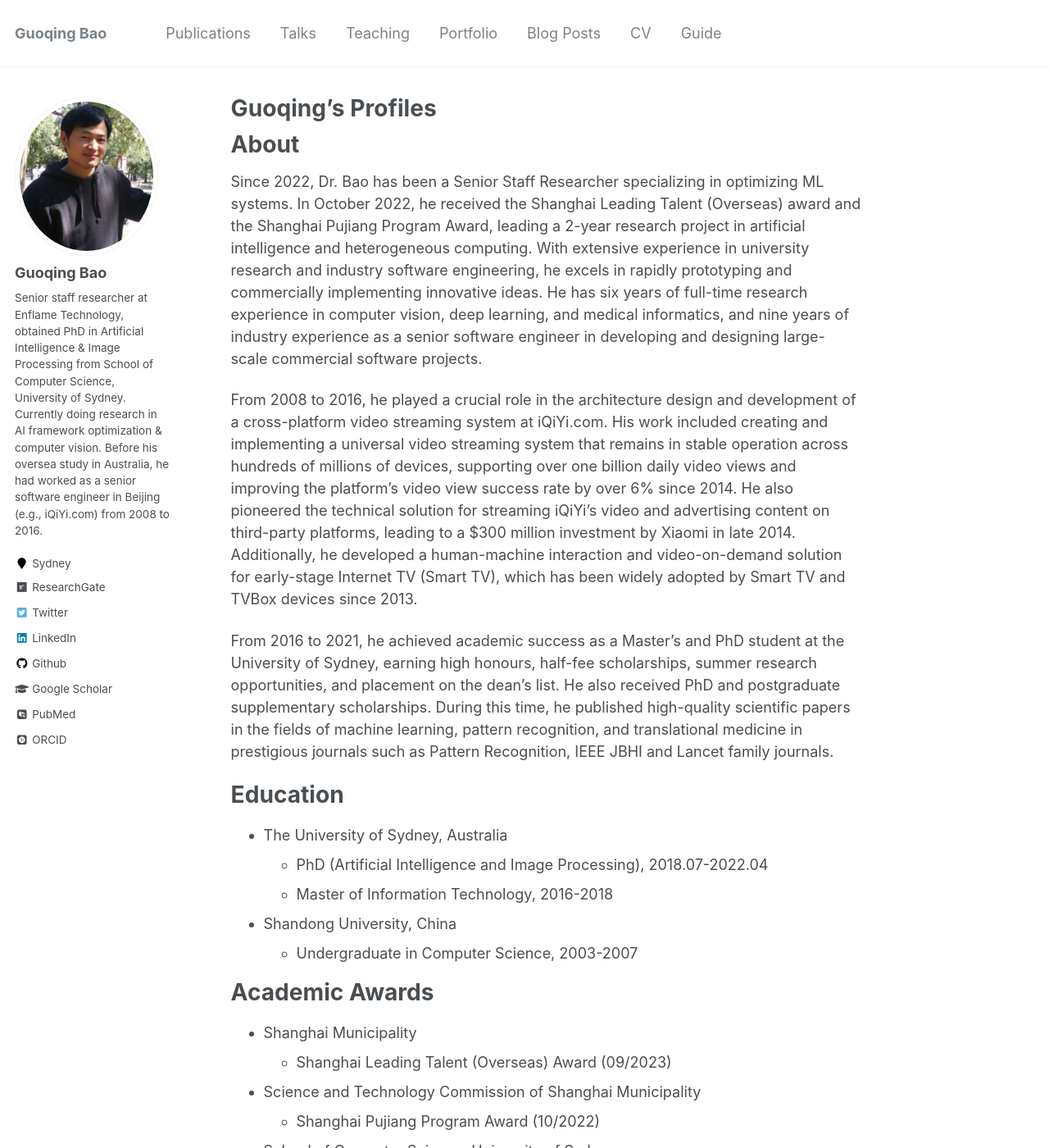
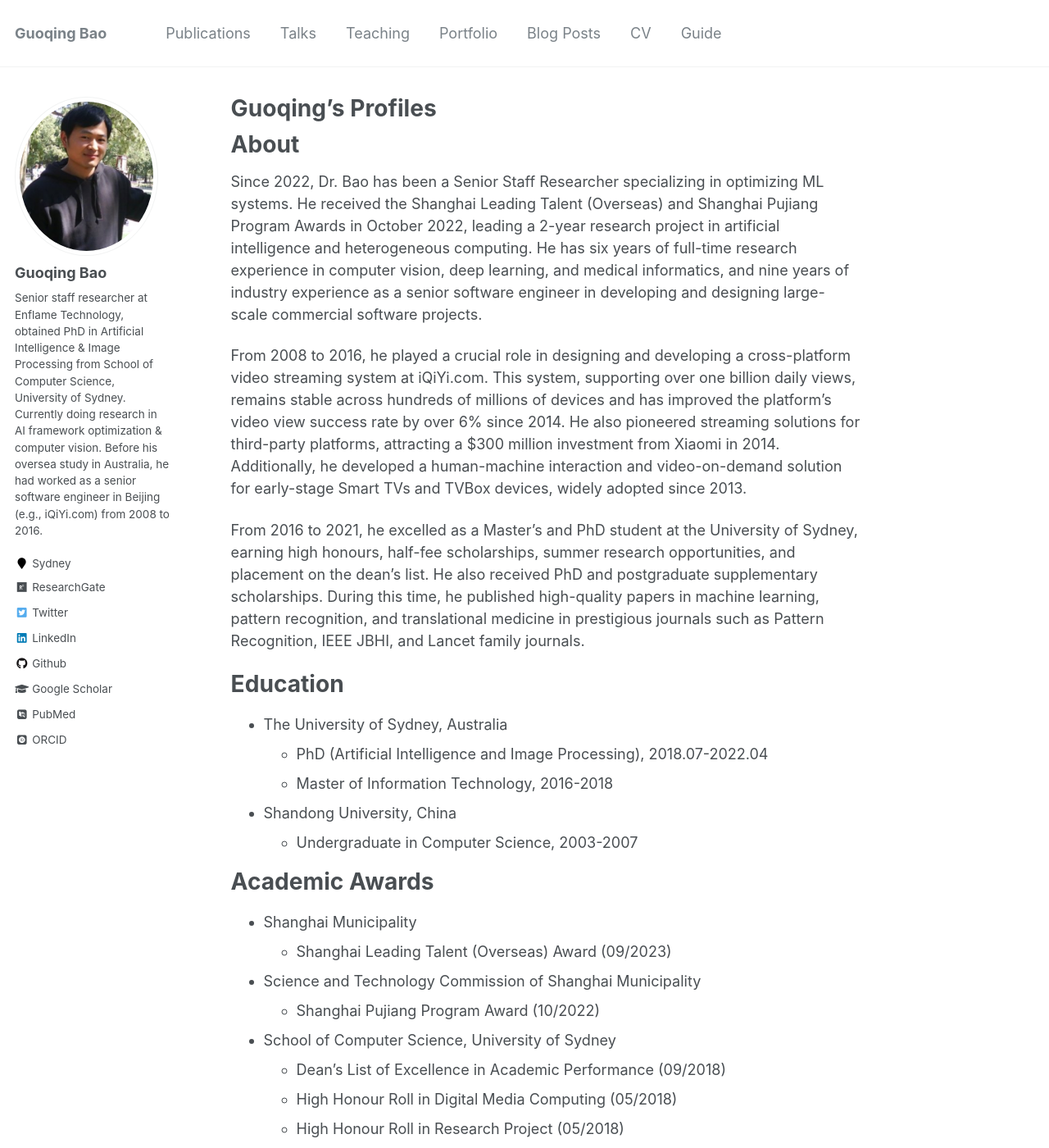
Before and after one commit to guoqingbao/guoqingbao.github.io, a Jekyll site: the page built from _pages/about.md, in a window 1280 px wide and 1400 px high. Shown: the whole window at 82% size. Built offline with Jekyll 4.4.1, drawn with Linux system fonts in a browser that asks for light colours; some web fonts are replaced; some of the changed text lies outside the part shown.

Commit message:
Update about.md

```diff
--- a/_pages/about.md
+++ b/_pages/about.md
@@ -12,11 +12,11 @@ redirect_from:
 
 About
 ======
-Since 2022, Dr. Bao has been a Senior Staff Researcher specializing in optimizing ML systems. In October 2022, he received the Shanghai Leading Talent (Overseas) award and the Shanghai Pujiang Program Award, leading a 2-year research project in artificial intelligence and heterogeneous computing. With extensive experience in university research and industry software engineering, he excels in rapidly prototyping and commercially implementing innovative ideas. He has six years of full-time research experience in computer vision, deep learning, and medical informatics, and nine years of industry experience as a senior software engineer in developing and designing large-scale commercial software projects.
+Since 2022, Dr. Bao has been a Senior Staff Researcher specializing in optimizing ML systems. He received the Shanghai Leading Talent (Overseas) and Shanghai Pujiang Program Awards in October 2022, leading a 2-year research project in artificial intelligence and heterogeneous computing. He has six years of full-time research experience in computer vision, deep learning, and medical informatics, and nine years of industry experience as a senior software engineer in developing and designing large-scale commercial software projects.
 
-From 2008 to 2016, he played a crucial role in the architecture design and development of a cross-platform video streaming system at iQiYi.com. His work included creating and implementing a universal video streaming system that remains in stable operation across hundreds of millions of devices, supporting over one billion daily video views and improving the platform's video view success rate by over 6% since 2014. He also pioneered the technical solution for streaming iQiYi's video and advertising content on third-party platforms, leading to a $300 million investment by Xiaomi in late 2014. Additionally, he developed a human-machine interaction and video-on-demand solution for early-stage Internet TV (Smart TV), which has been widely adopted by Smart TV and TVBox devices since 2013.
+From 2008 to 2016, he played a crucial role in designing and developing a cross-platform video streaming system at iQiYi.com. This system, supporting over one billion daily views, remains stable across hundreds of millions of devices and has improved the platform's video view success rate by over 6% since 2014. He also pioneered streaming solutions for third-party platforms, attracting a $300 million investment from Xiaomi in 2014. Additionally, he developed a human-machine interaction and video-on-demand solution for early-stage Smart TVs and TVBox devices, widely adopted since 2013.
 
-From 2016 to 2021, he achieved academic success as a Master's and PhD student at the University of Sydney, earning high honours, half-fee scholarships, summer research opportunities, and placement on the dean's list. He also received PhD and postgraduate supplementary scholarships. During this time, he published high-quality scientific papers in the fields of machine learning, pattern recognition, and translational medicine in prestigious journals such as Pattern Recognition, IEEE JBHI and Lancet family journals.
+From 2016 to 2021, he excelled as a Master's and PhD student at the University of Sydney, earning high honours, half-fee scholarships, summer research opportunities, and placement on the dean's list. He also received PhD and postgraduate supplementary scholarships. During this time, he published high-quality papers in machine learning, pattern recognition, and translational medicine in prestigious journals such as Pattern Recognition, IEEE JBHI, and Lancet family journals.
 
 Education
 ======
@@ -50,6 +50,12 @@ Patents
 * A Unified Machine Learning Compiler Based on Multi-Level Code Generation (ZL202310834277.3), July 2023.
 * A Deep Learning Operator Fusion Method, Device, Electronic Equipment, and Storage Medium (ZL202311559655.8, China), November 2023.
 * A Static Generation Method, Device, Equipment, and Medium for Reverse Computational Graphs of DNN Models (ZL202311576922.2, China), February 2024.
+
+Publications
+======
+  <ul>{% for post in site.publications reversed %}
+    {% include archive-single-cv.html %}
+  {% endfor %}</ul>
 
 Work experience
 ======
@@ -91,12 +97,6 @@ Regular Reviewer for
   * IEEE Journal of Biomedical and Health Informatics
   * Briefings in Bioinformatics
 
-Publications
-======
-  <ul>{% for post in site.publications reversed %}
-    {% include archive-single-cv.html %}
-  {% endfor %}</ul>
-
 Open-source Projects
 ======
 * **Candle-GCU**
```
